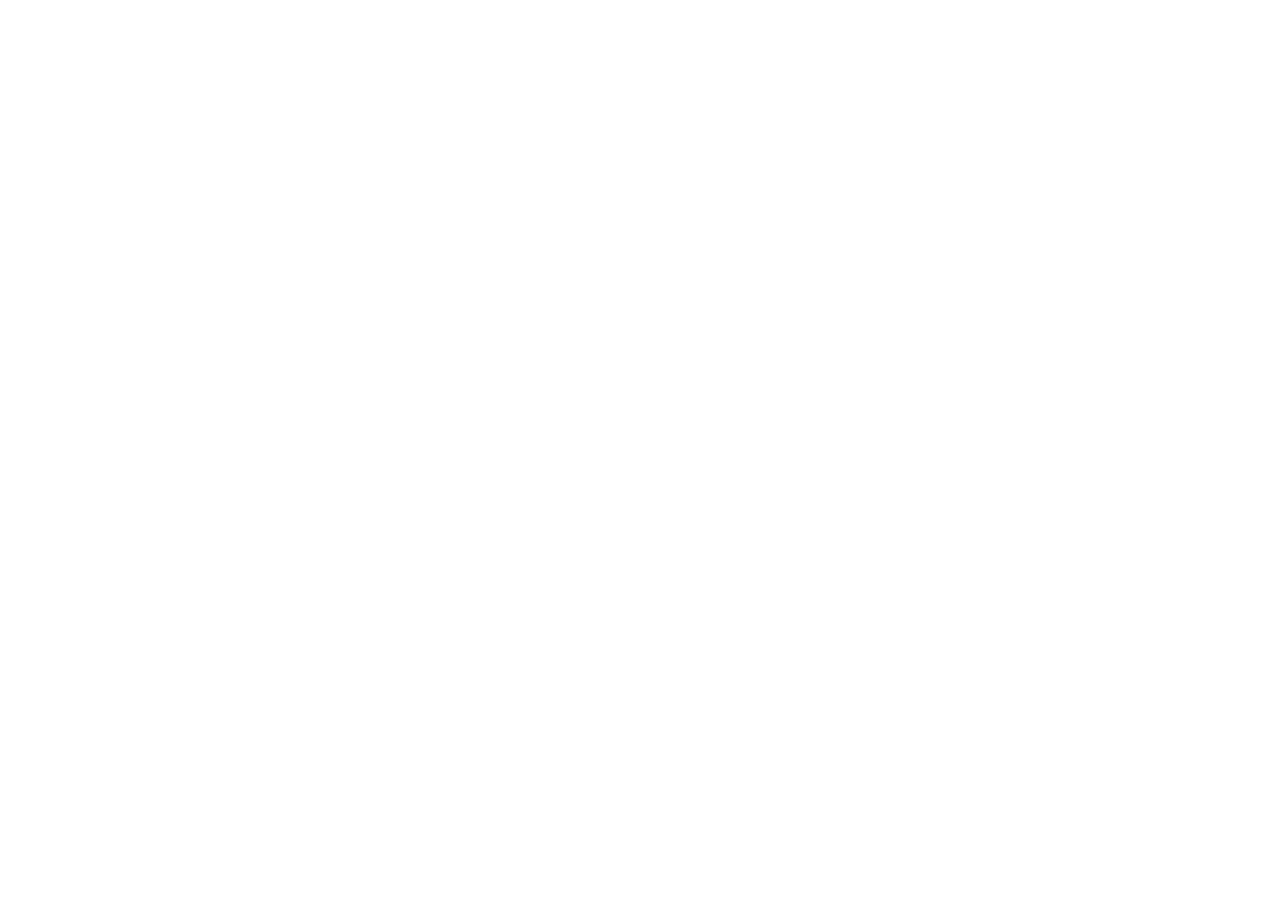
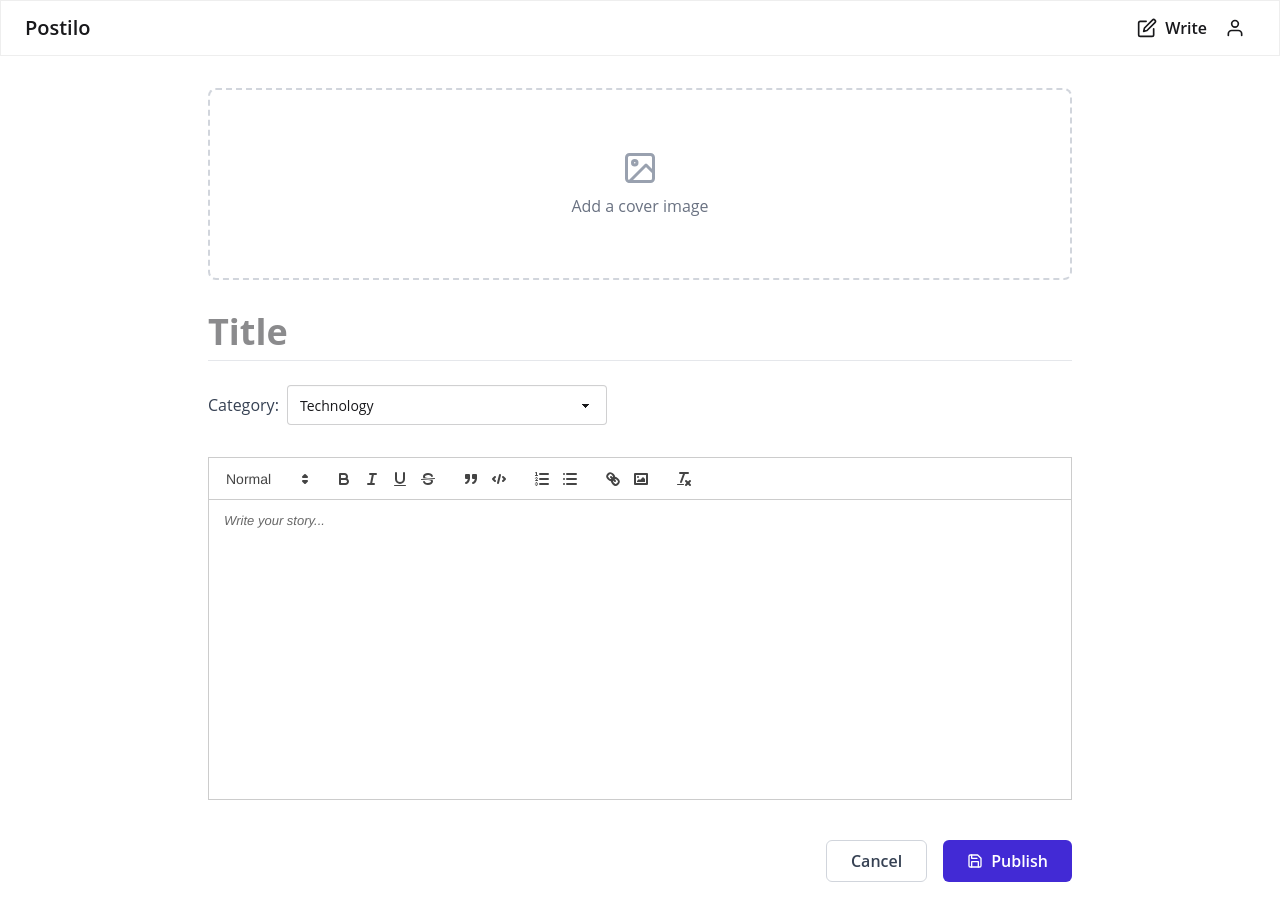
Before and after one commit to zidio-team-08/blogging-platform, a React app in the folder client/: page /new-story in a window 1280 px wide. Before the commit this address had no page. Before the commit the page ends 800 px from the top, so only its background shows below. Built offline with nearby package versions, Linux system fonts and the light colour scheme; the HTML template or start-up script is replaced by a standard one.

Commit message:
profile-menu and quill

```diff
--- a/client/package.json
+++ b/client/package.json
@@ -15,6 +15,7 @@
     "@tanstack/react-query": "^5.74.11",
     "axios": "^1.9.0",
     "daisyui": "^5.0.28",
+    "quill": "^2.0.3",
     "react": "^19.0.0",
     "react-dom": "^19.0.0",
     "react-hook-form": "^7.56.1",
--- a/client/src/App.jsx
+++ b/client/src/App.jsx
@@ -7,6 +7,8 @@
 const Login = lazy(() => import("./pages/Login"));
 const Blog = lazy(() => import("./pages/Blog"));
 import { QueryClient, QueryClientProvider } from '@tanstack/react-query';
+import NewStory from './pages/NewStory';
+import ProtectedRoutes from './ProtectedRoutes';
 
 const App = () => {
 
@@ -26,6 +28,11 @@
                     <Route path='/login' element={<Login />} />
 
                     <Route path='/blog/:id' element={<Blog />} />
+                    <Route path='/new-story' element={
+                        <ProtectedRoutes>
+                            <NewStory />
+                        </ProtectedRoutes>
+                    } />
 
                 </Routes>
             </Suspense>
--- /dev/null
+++ b/client/src/ProtectedRoutes.jsx
@@ -0,0 +1,13 @@
+import React from 'react'
+import Header from './components/Header';
+
+const ProtectedRoutes = ({ children }) => {
+    return (
+        <main>
+            <Header />
+            {children}
+        </main>
+    )
+}
+
+export default ProtectedRoutes;
--- a/client/src/components/Header.jsx
+++ b/client/src/components/Header.jsx
@@ -1,15 +1,23 @@
 import React from 'react'
 import { MdOutlineMail } from 'react-icons/md'
-import { Link } from 'react-router-dom'
+import { Link, useLocation } from 'react-router-dom'
 import { CiSearch } from "react-icons/ci";
 import { FiEdit, FiSearch, FiUser } from 'react-icons/fi';
 import { RiNotification3Line } from 'react-icons/ri';
+import { AiFillEdit, AiOutlineSetting } from "react-icons/ai";
 
 const Header = () => {
+
+    const location = useLocation();
+
     return (
+        <>
             <div className="w-full h-14 bg-base-100 border border-base-300 flex items-center justify-between px-6 relative max-[810px]:px-4">
                 <h1 className='text-xl font-semibold capitalize'>Postilo</h1>
                 {/* center search */}
+
+                {
+                    location.pathname !== '/new-story' && (
                         <div className='w-full input max-w-96 focus-within:shadow-none focus-within:outline-none focus-within:border-primary mx-auto absolute left-1/2 -translate-x-1/2 max-[810px]:hidden rounded-3xl'>
                             <input
                                 type="text"
@@ -17,6 +25,9 @@
                                 className=" font-semibold pl-3" />
                             <span><FiSearch className='cursor-pointer' size={18} /></span>
                         </div>
+                    )
+                }
+
                 <div className='flex items-center gap-2'>
                     <div className='max-[810px]:block hidden'><FiSearch size={25} /></div>
                     <Link to='/new-story' className='flex items-center justify-center gap-2 max-[810px]:hidden'>
@@ -28,11 +39,20 @@
                         <RiNotification3Line size={20} />
                     </div>
                 </Link> */}
-                <button className='btn btn-ghost btn-circle'>
+                    <div className="dropdown dropdown-end">
+                        <button tabIndex={0} role="button" className='btn btn-ghost btn-circle'>
                             <FiUser size={20} />
                         </button>
+                        <ul tabIndex={0} className="dropdown-content menu bg-base-100 rounded-box z-1 w-52  shadow-md border border-base-300">
+                            <li><Link className='text-[16px] font-medium py rounded-md hover:bg-base-200' to='/new-story'><AiFillEdit />Write</Link></li>
+                            <li><Link className='text-[16px] font-medium py rounded-md hover:bg-base-200' to='/profile'><FiUser />Profile</Link></li>
+                            <li><Link className='text-[16px] font-medium py rounded-md hover:bg-base-200 text-red-600' to='/settings'><AiOutlineSetting />Logout</Link></li>
+                        </ul>
                     </div>
                 </div>
+            </div>
+        </>
+
     )
 }
 
--- /dev/null
+++ b/client/src/pages/NewStory.jsx
@@ -0,0 +1,195 @@
+import React, { useState, useEffect, useRef } from 'react'
+import { useNavigate } from 'react-router-dom'
+import Quill from 'quill'
+import 'quill/dist/quill.snow.css'
+import { FiImage, FiSave, FiX } from 'react-icons/fi'
+import toast from 'react-hot-toast'
+
+const NewStory = () => {
+    const [title, setTitle] = useState('')
+    const [category, setCategory] = useState('Technology')
+    const [coverImage, setCoverImage] = useState(null)
+    const [imagePreview, setImagePreview] = useState(null)
+    const [saving, setSaving] = useState(false)
+    const quillRef = useRef(null)
+    const editorRef = useRef(null)
+    const navigate = useNavigate()
+
+    const categories = [
+        'Technology', 'Programming', 'Design', 'Business',
+        'Health', 'Science', 'Travel', 'Food', 'Personal',
+        'Lifestyle', 'Fashion', 'Sports', 'Music', 'Movies',
+        'Books', 'Art', 'History', 'Politics', 'Environment',
+        'Education', 'Gaming', 'Photography', 'Pets', 'Other',
+    ]
+
+    useEffect(() => {
+        if (!quillRef.current && editorRef.current) {
+            quillRef.current = new Quill(editorRef.current, {
+                theme: 'snow',
+                placeholder: 'Write your story...',
+                modules: {
+                    toolbar: [
+                        [{ 'header': [1, 2, 3, false] }],
+                        ['bold', 'italic', 'underline', 'strike'],
+                        ['blockquote', 'code-block'],
+                        [{ 'list': 'ordered' }, { 'list': 'bullet' }],
+                        ['link', 'image'],
+                        ['clean']
+                    ]
+                }
+            })
+        }
+
+        return () => {
+            // Cleanup if needed
+        }
+    }, [])
+
+    const handleImageChange = (e) => {
+        const file = e.target.files[0]
+        if (file) {
+            setCoverImage(file)
+            const reader = new FileReader()
+            reader.onloadend = () => {
+                setImagePreview(reader.result)
+            }
+            reader.readAsDataURL(file)
+        }
+    }
+
+    const removeImage = () => {
+        setCoverImage(null)
+        setImagePreview(null)
+    }
+
+    const handleSubmit = async (e) => {
+        e.preventDefault()
+
+        if (!title.trim()) {
+            toast.error('Please add a title')
+            return
+        }
+
+        const content = quillRef.current?.root.innerHTML || ''
+        if (!content.trim() || content === '<p><br></p>') {
+            toast.error('Please add some content to your story')
+            return
+        }
+
+        // Log the data being submitted
+        const storyData = {
+            title,
+            category,
+            content,
+            hasCoverImage: !!coverImage
+        }
+        console.log('Submitting story:', storyData)
+
+        setSaving(true)
+
+        try {
+            // Mock API call - replace with actual implementation
+            await new Promise(resolve => setTimeout(resolve, 1500))
+
+            toast.success('Story published successfully!')
+            navigate('/')
+        } catch (error) {
+            console.error('Error publishing story:', error)
+            toast.error('Failed to publish story')
+        } finally {
+            setSaving(false)
+        }
+    }
+
+    return (
+        <div className="max-w-4xl mx-auto px-4 py-8">
+            <form onSubmit={handleSubmit} className="space-y-6">
+                {/* Cover Image Section */}
+                <div className="mb-8">
+                    {imagePreview ? (
+                        <div className="relative w-full h-64 md:h-80 rounded-lg overflow-hidden group">
+                            <img
+                                src={imagePreview}
+                                alt="Cover"
+                                className="w-full h-full object-cover"
+                            />
+                            <button
+                                type="button"
+                                onClick={removeImage}
+                                className="absolute top-2 right-2 cursor-pointer bg-black bg-opacity-50 text-white p-2 rounded-full hover:bg-opacity-70 transition-all"
+                            >
+                                <FiX />
+                            </button>
+                        </div>
+                    ) : (
+                        <label className="block w-full h-48 border-2 border-dashed border-gray-300 rounded-lg cursor-pointer hover:bg-gray-50 transition-colors flex flex-col items-center justify-center">
+                            <FiImage className="text-gray-400 text-4xl mb-2" />
+                            <span className="text-gray-500">Add a cover image</span>
+                            <input
+                                type="file"
+                                accept="image/*"
+                                onChange={handleImageChange}
+                                className="hidden"
+                            />
+                        </label>
+                    )}
+                </div>
+
+                {/* Title Input */}
+                <input
+                    type="text"
+                    value={title}
+                    onChange={(e) => setTitle(e.target.value)}
+                    placeholder="Title"
+                    className="w-full text-3xl md:text-4xl font-bold focus:outline-none border-b border-gray-200 pb-2 mb-4"
+                />
+
+                {/* Category Selector */}
+                <div className="flex flex-wrap gap-2 items-center">
+                    <span className="text-gray-700 font-medium">Category:</span>
+                    <select value={category} onChange={(e) => setCategory(e.target.value)} className="select focus:shadow-none focus:outline-none focus:border-blue-500 focus:ring-1 focus:ring-text-primary max-md:w-full my-2">
+                        {categories.map(cat => (
+                            <option key={cat} value={cat}>{cat}</option>
+                        ))}
+                    </select>
+                </div>
+
+                {/* Quill Editor */}
+                <div className="mt-6">
+                    <div ref={editorRef} className="min-h-[300px]"></div>
+                </div>
+
+                {/* Action Buttons */}
+                <div className="flex justify-end gap-4 pt-4">
+                    <button
+                        type="button"
+                        onClick={() => navigate('/')}
+                        className="px-6 py-2 border border-gray-300 font-semibold cursor-pointer rounded-md text-gray-700 hover:bg-gray-50 transition-colors"
+                    >
+                        Cancel
+                    </button>
+                    <button
+                        type="submit"
+                        disabled={saving}
+                        className="px-6 py-2 bg-primary text-white rounded-md font-semibold hover:bg-primary-focus transition-colors flex items-center gap-2 cursor-pointer"
+                    >
+                        {saving ? (
+                            <>
+                                <span className="animate-spin h-4 w-4 border-2 border-white border-t-transparent rounded-full"></span>
+                                <span>Publishing...</span>
+                            </>
+                        ) : (
+                            <>
+                                <FiSave />
+                                <span>Publish</span>
+                            </>
+                        )}
+                    </button>
+                </div>
+            </form>
+        </div>
+    )
+}
+
+export default NewStory
```
Also changed, not shown: 1 other file (tests, documents, lock files or other folders). Lines whose indentation alone changed are shown as unchanged.
